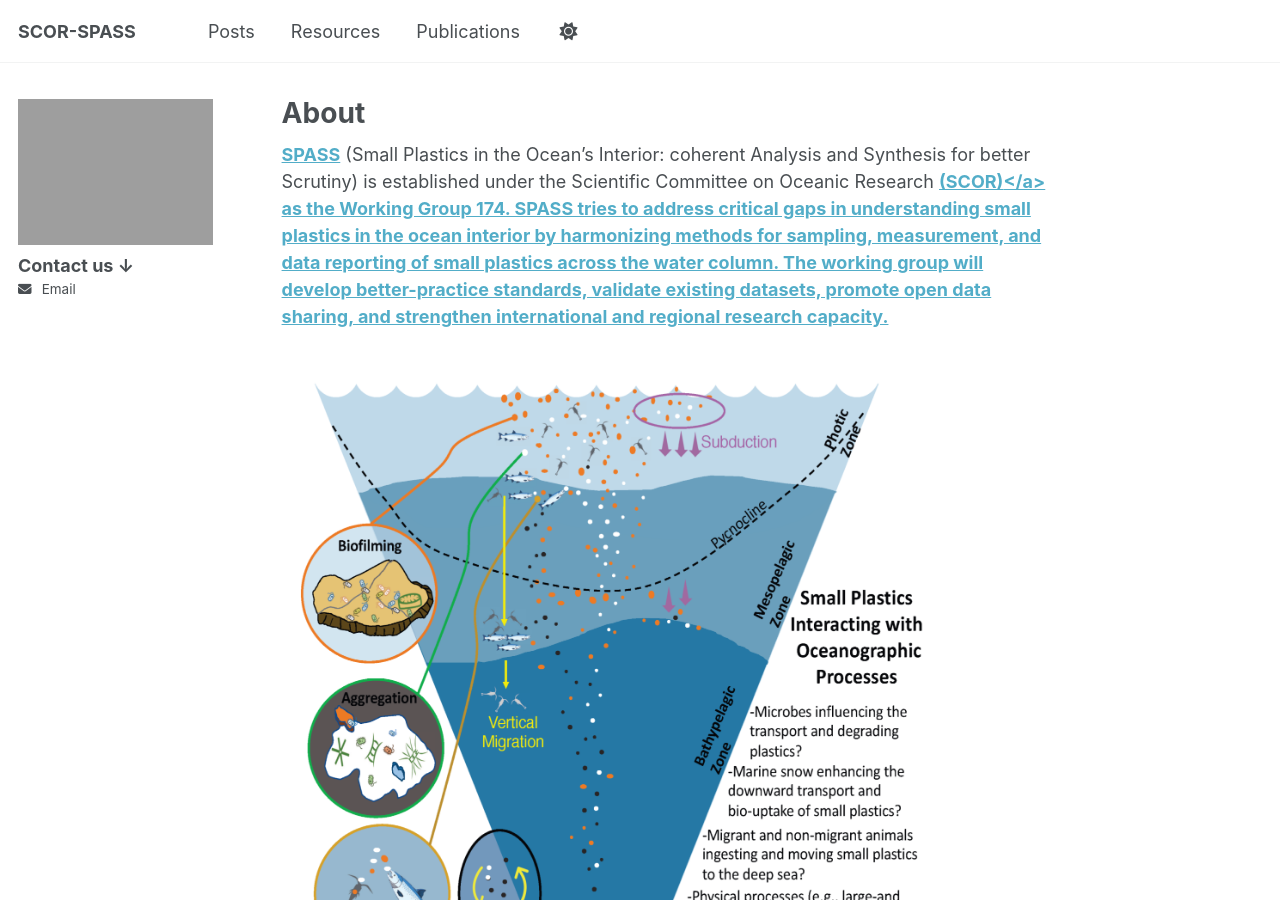
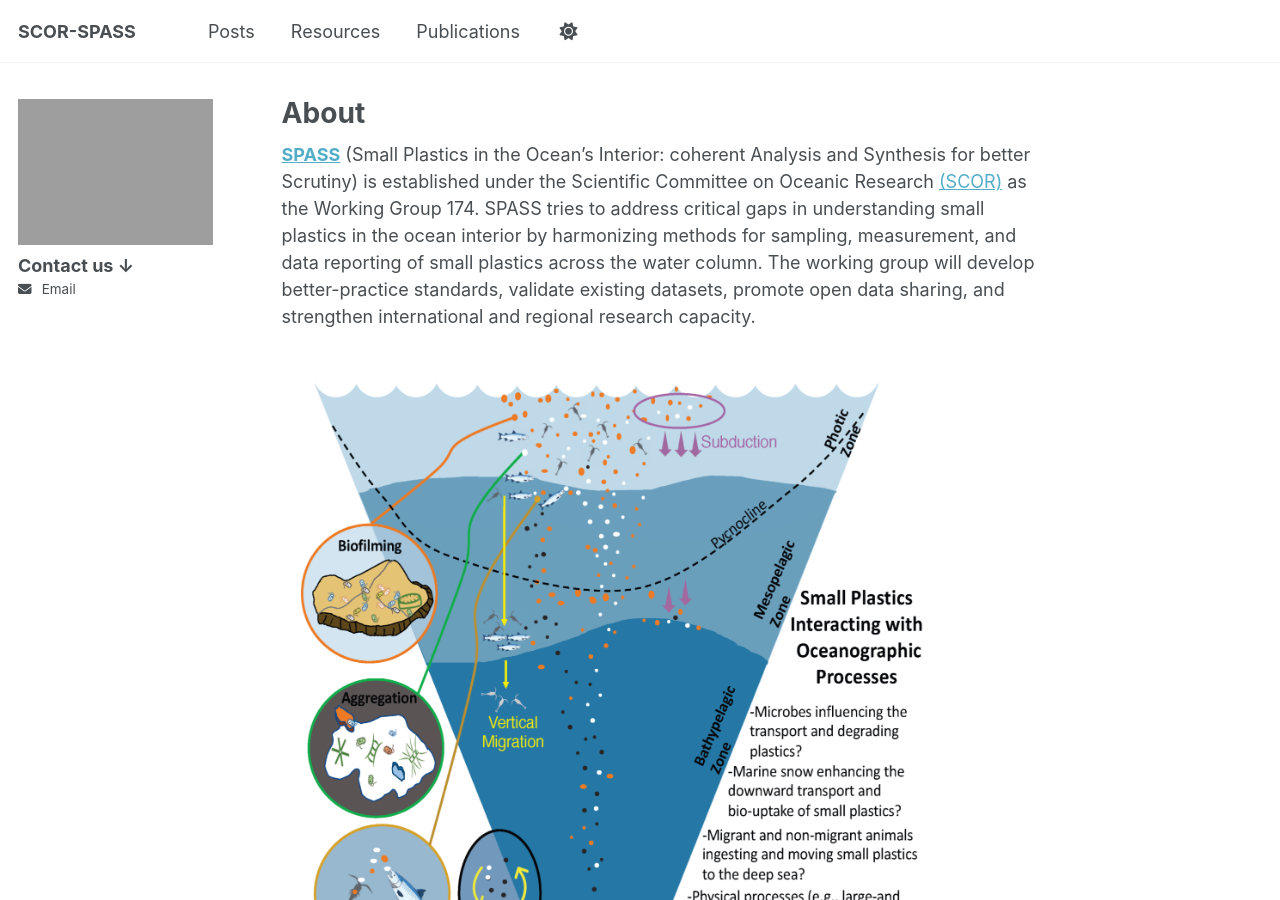
Before and after one commit to SCOR-SPASS/scor-spass.github.io, a Jekyll site: the page built from _pages/about.md, in a window 1280 px wide and 900 px high. Built offline with Jekyll 4.4.1, drawn with Linux system fonts in a browser that asks for light colours.

```diff
--- a/_pages/about.md
+++ b/_pages/about.md
@@ -21,7 +21,7 @@ redirect_from:
 <a href="https://scor-int.org/group/174/"><strong>SPASS</strong></a>
 (Small Plastics in the Ocean’s Interior: coherent Analysis and Synthesis for better Scrutiny)
 is established under the Scientific Committee on Oceanic Research
-<a href="https://scor-int.org/"><strong>(SCOR)<strong></a> as the Working Group 174. SPASS tries to address critical gaps in understanding small plastics in the ocean interior by harmonizing methods for sampling, measurement, and data reporting of small plastics
+<a href="https://scor-int.org/">(SCOR)</a> as the Working Group 174. SPASS tries to address critical gaps in understanding small plastics in the ocean interior by harmonizing methods for sampling, measurement, and data reporting of small plastics
 across the water column. The working group will develop better-practice standards, validate existing datasets,
 promote open data sharing, and strengthen international and regional research capacity.<br><br>
 <img src="/images/SPASS.png" class="spass-float" width="660" class="center-image">
```
